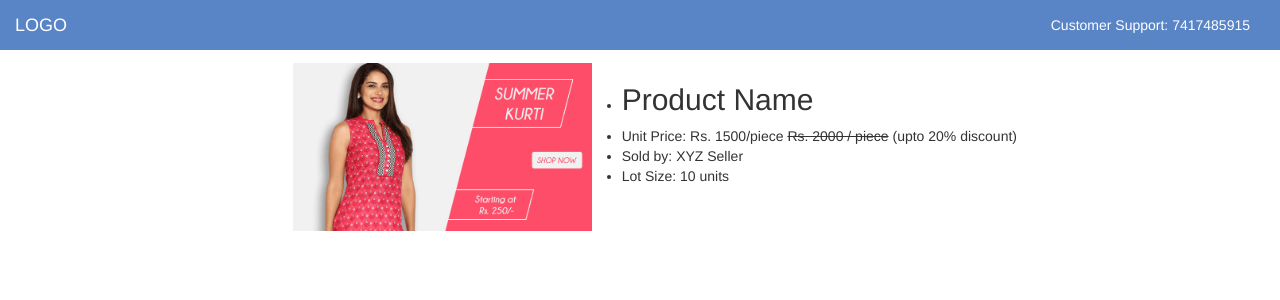
After one commit to aditya-jha/probzip-webapp, a Django app: template templates/productpage.html in a window 1280 px wide. The commit adds this page. Shown: the top 300 px of the page. Run offline with Django 3.2, Linux system fonts and the light colour scheme; the template is opened without the code that fills it, so the values that code supplies are empty; some libraries are stand-ins or nearby versions.

Commit message:
some state which is not complete

```diff
--- a/templates/base.html
+++ b/templates/base.html
@@ -18,7 +18,9 @@
     {% include 'partials/header.html' %}
 
     {% if sidebar_navigation.display %}
-        {% include 'partials/sidebar_navigation.html' with data=sidebar_navigation.data %}
+        <div class="sidebar-navigation">
+            {% include 'partials/sidebar_navigation.html' with data=sidebar_navigation.data %}
+        </div>
     {% endif %}
 
     {% block content %}{% endblock %}
--- a/templates/categorypage.html
+++ b/templates/categorypage.html
@@ -11,10 +11,10 @@
             </h2>
             <hr />
         </div>
-        <div class="col-sm-6 col-xs-12">
+        <div class="col-md-6 col-xs-12">
             {% include "partials/product_card.html" with product="p" %}
         </div>
-        <div class="col-sm-6 col-xs-12">
+        <div class="col-md-6 col-xs-12">
             {% include "partials/product_card.html" with product="p" %}
         </div>
     </div>
--- /dev/null
+++ b/templates/partials/productpage_carousel.html
@@ -0,0 +1,3 @@
+{% load staticfiles %}
+
+<img src="{% static 'img/kurti.png' %}" />
--- /dev/null
+++ b/templates/partials/productpage_productinfo.html
@@ -0,0 +1,14 @@
+<ul>
+    <li>
+        <h2>Product Name</h2>
+    </li>
+    <li>
+        Unit Price: Rs. 1500/piece <span class="strike-through-class">Rs. 2000 / piece</span> (upto 20% discount)
+    </li>
+    <li>
+        Sold by: XYZ Seller
+    </li>
+    <li>
+        Lot Size: 10 units
+    </li>
+</ul>
--- /dev/null
+++ b/templates/productpage.html
@@ -0,0 +1,16 @@
+{% extends "base.html" %}
+
+{% load staticfiles %}
+
+{% block content %}
+<div class="container-fluid">
+    <div class="homepage_content">
+        <div class="col-md-4 col-xs-12">
+            {% include "partials/productpage_carousel.html" %}
+        </div>
+        <div class="col-md-8 col-xs-12">
+            {% include "partials/productpage_productinfo.html" %}
+        </div>
+    </div>
+</div>
+{% endblock %}
```
Also changed, not shown: urlHandlers/productpage.py (+30 -2 lines).
